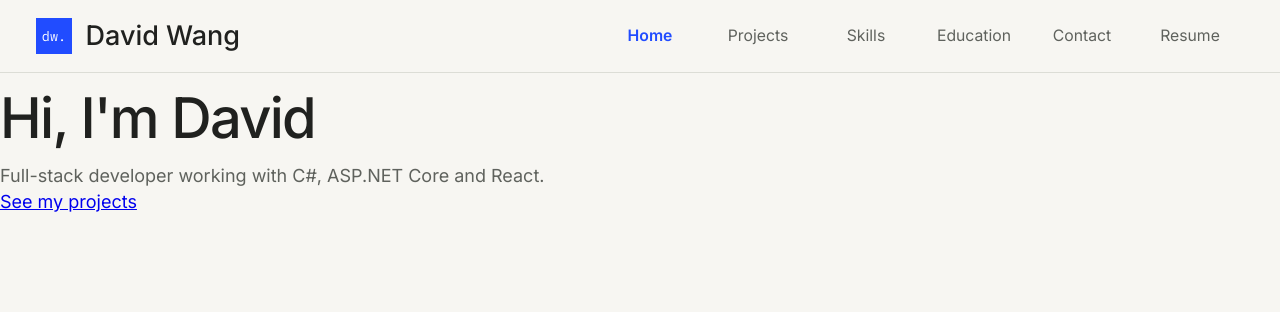
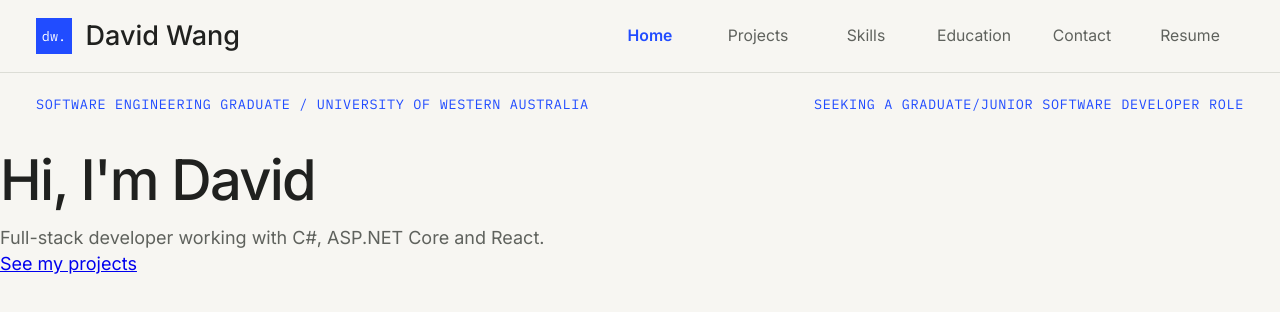
Before and after one commit to daviid-wang/Portfolio, a React (Vite) app in the folder client/: page / in a window 1280 px wide. Shown: the top 312 px of the page. Built offline with nearby package versions, Linux system fonts and the light colour scheme.

Commit message:
Create eyebrow and add to landingpage

```diff
--- /dev/null
+++ b/client/src/components/Eyebrow.css
@@ -0,0 +1,7 @@
+.eyebrow{
+  color: var(--accent);
+  font-size: 0.75rem;
+  padding: 1rem 2rem;
+  display: flex;
+  justify-content: space-between;
+}
--- /dev/null
+++ b/client/src/components/Eyebrow.tsx
@@ -0,0 +1,17 @@
+import './Eyebrow.css'
+
+type EyebrowProps = {
+  label: string
+  status?: string
+}
+
+function Eyebrow({ label, status }: EyebrowProps) {
+  return (
+    <div className="eyebrow">
+      <p className="label">{label}</p>
+      {status && <p className="label eyebrow-status">{status}</p>}
+    </div>
+  )
+}
+
+export default Eyebrow
--- a/client/src/pages/LandingPage.tsx
+++ b/client/src/pages/LandingPage.tsx
@@ -1,8 +1,13 @@
 import { Link } from 'react-router'
+import Eyebrow from '../components/Eyebrow.tsx'
 
 function LandingPage() {
   return (
     <section>
+      <Eyebrow
+        label="Software Engineering Graduate / University of Western Australia"
+        status="Seeking a graduate/junior software developer role"
+      />
       <h1>Hi, I'm David</h1>
       <p>Full-stack developer working with C#, ASP.NET Core and React.</p>
       <Link to="/projects">See my projects</Link>
```
